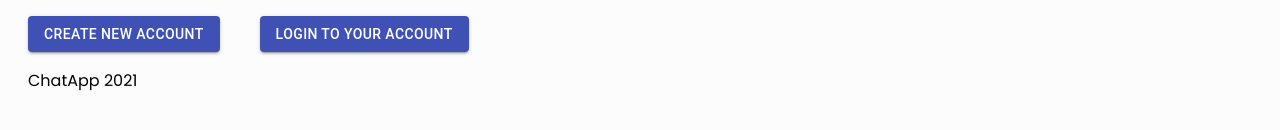
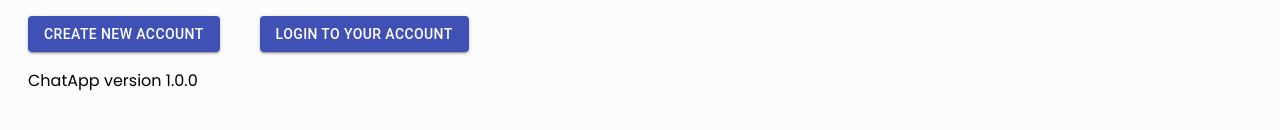
Before and after one commit to aapetsi/chatapp, a React (Create React App) app: page / in a window 1280 px wide. Shown: the part 252-382 px from the top of the page. Built offline with nearby package versions, Linux system fonts and the light colour scheme; no server answers.

Commit message:
add version number

```diff
--- a/src/components/Footer.js
+++ b/src/components/Footer.js
@@ -4,7 +4,7 @@
   return (
     <footer className='pt-5'>
       <div className='container text-center'>
-        <p>ChatApp 2021</p>
+        <p>ChatApp version 1.0.0</p>
       </div>
     </footer>
   )
--- a/src/pages/Home.js
+++ b/src/pages/Home.js
@@ -40,7 +40,7 @@
             </div>
           </div>
         </section>
-        <Footer></Footer>
+        <Footer />
       </div>
     )
   }
```
Also changed, not shown: 1 other file (tests, documents, lock files or other folders).
